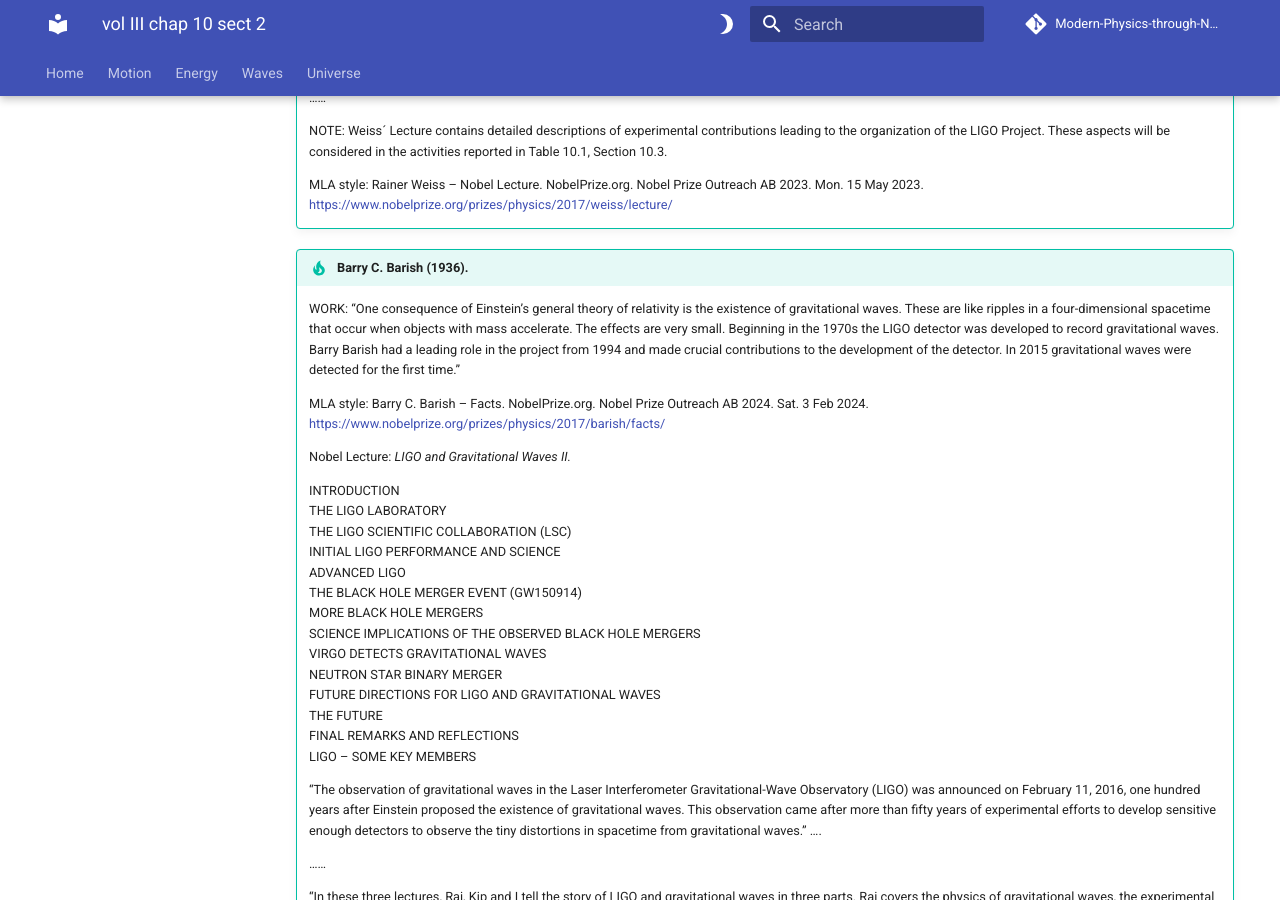
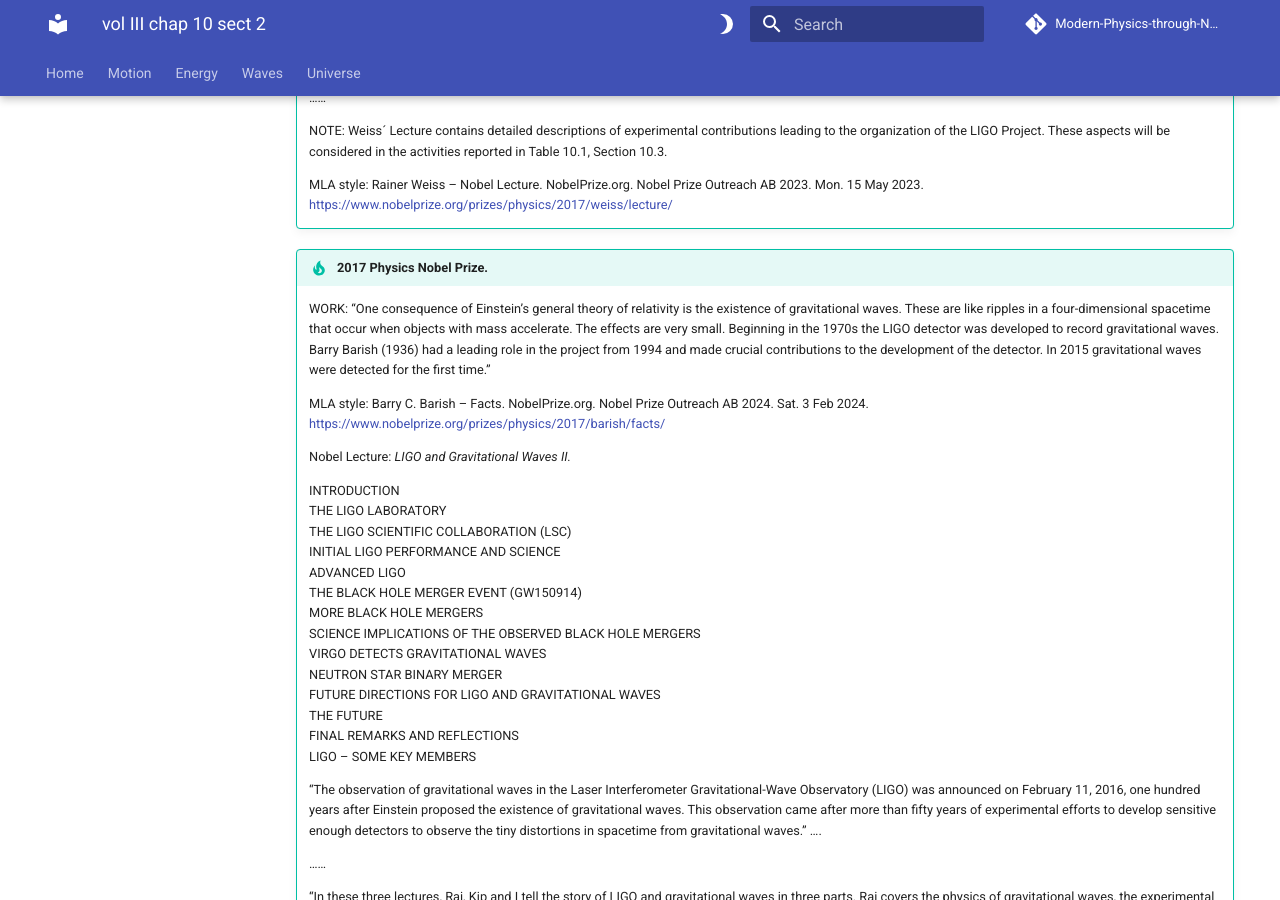
Before and after one commit to modphysnobel/modphysnobel.github.io, an MkDocs documentation site: the page built from docs/vol-III/vol-III-chap-10-sect-2.md, in a window 1280 px wide and 900 px high, scrolled down 3630 px. Built offline with MkDocs 1.6.1 and Material for MkDocs 9.7.7, drawn with Linux system fonts in a browser that asks for light colours; some web fonts are replaced; comment, search, counter and statistics services are not loaded; some of the changed text lies outside the part shown.

Commit message:
Update vol-III-chap-10-sect-2.md

```diff
--- a/docs/vol-III/vol-III-chap-10-sect-2.md
+++ b/docs/vol-III/vol-III-chap-10-sect-2.md
@@ -90,7 +90,7 @@ According to the document Popular information, the detection of gravitational wa
 
 In what follows we present some excerpts of the three 2017 Nobel Lectures. When the text of the Lecture contains subtitles, we include them.Furthermore, for each laureate we include the document called WORK describing his contributions.
 
-!!! tip "2017 Physics Nobel Lecture. "
+!!! tip "2017 Physics Nobel Prize."
 
 	WORK: “One consequence of Einstein’s general theory of relativity is the existence of gravitational waves. These are like ripples in a four-dimensional spacetime that occur when objects with mass accelerate. The effects are very small. Beginning in the 1970s the LIGO detector was developed. In this detector laser technology is used to measure small changes in length caused by gravitational waves. Rainer Weiss (1932) has made crucial contributions to the development of the detector. In 2015 gravitational waves were detected for the first time.”
 
@@ -128,9 +128,9 @@ In what follows we present some excerpts of the three 2017 Nobel Lectures. When
 
 	MLA style: Rainer Weiss – Nobel Lecture. NobelPrize.org. Nobel Prize Outreach AB 2023. Mon. 15 May 2023. https://www.nobelprize.org/prizes/physics/2017/weiss/lecture/
 
-!!! tip "Barry C. Barish (1936)."
+!!! tip "2017 Physics Nobel Prize."
 
-	WORK: “One consequence of Einstein’s general theory of relativity is the existence of gravitational waves. These are like ripples in a four-dimensional spacetime that occur when objects with mass accelerate. The effects are very small. Beginning in the 1970s the LIGO detector was developed to record gravitational waves. Barry Barish had a leading role in the project from 1994 and made crucial contributions to the development of the detector. In 2015 gravitational waves were detected for the first time.”
+	WORK: “One consequence of Einstein’s general theory of relativity is the existence of gravitational waves. These are like ripples in a four-dimensional spacetime that occur when objects with mass accelerate. The effects are very small. Beginning in the 1970s the LIGO detector was developed to record gravitational waves. Barry Barish (1936) had a leading role in the project from 1994 and made crucial contributions to the development of the detector. In 2015 gravitational waves were detected for the first time.”
 
 	MLA style: Barry C. Barish – Facts. NobelPrize.org. Nobel Prize Outreach AB 2024. Sat. 3 Feb 2024. https://www.nobelprize.org/prizes/physics/2017/barish/facts/
 
```
